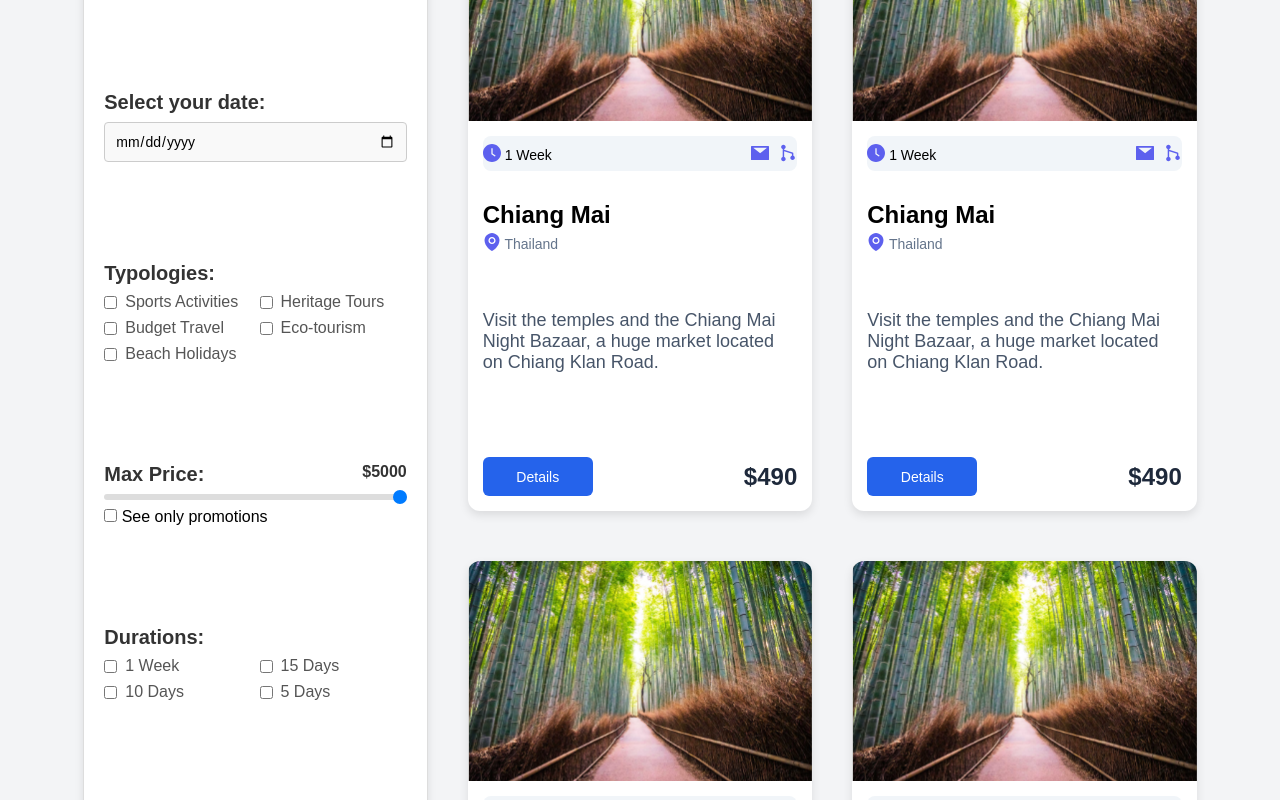
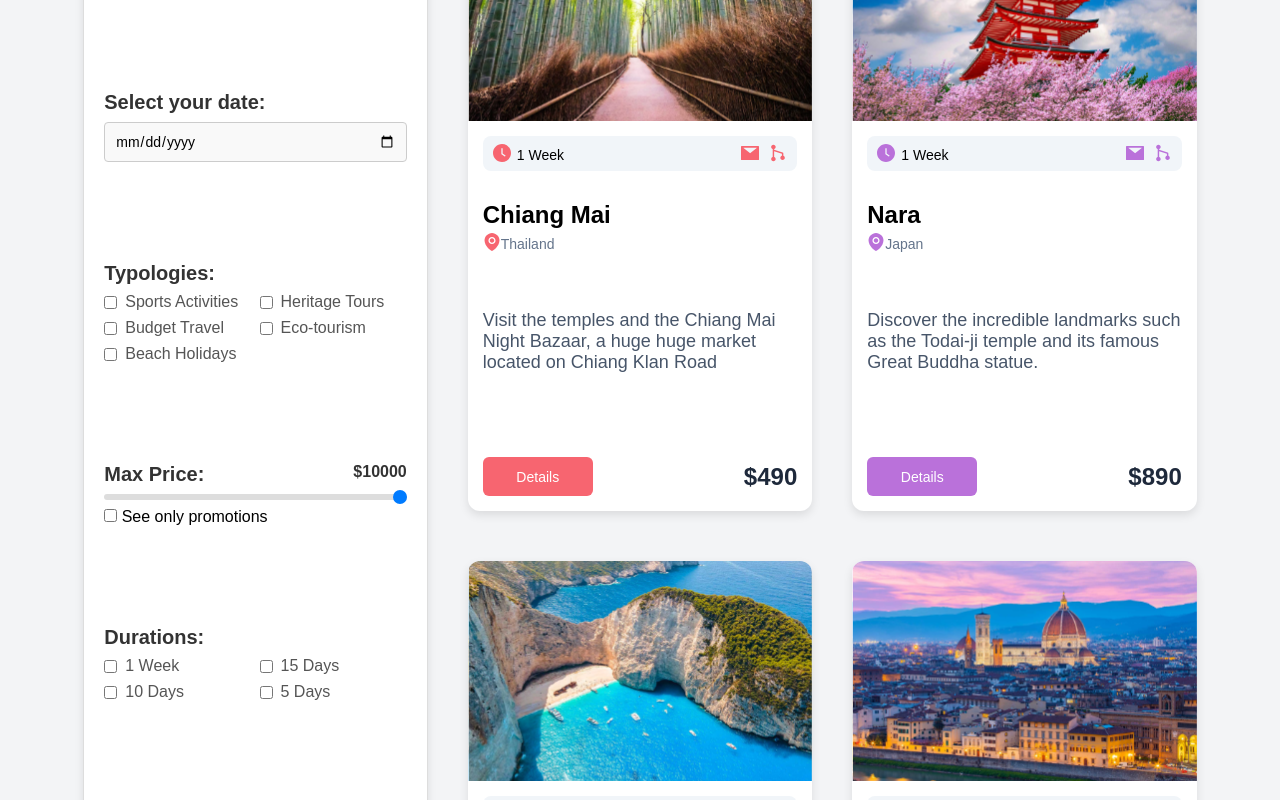
Before and after one commit to lamlinhh/Travel_Web, a Next.js app: page /Search in a window 1280 px wide. Shown: the part 720-1520 px from the top of the page. Built offline with nearby package versions, Linux system fonts and the light colour scheme.

Commit message:
Refactor_Search

```diff
--- a/components/CardDetails/index.tsx
+++ b/components/CardDetails/index.tsx
@@ -1,50 +1,55 @@
-import React from "react";
-import styles from "./styles.module.scss";
-import Image from "next/image";
-import ChiangMai from "@/public/assets/ImageDetail/ChiangMai.svg";
 import {
+  ClockCircleFilled,
   EnvironmentFilled,
   MailFilled,
   MergeFilled,
-  ClockCircleFilled,
-} from "@ant-design/icons";
+} from '@ant-design/icons';
+import Image from 'next/image';
+import styles from './styles.module.scss';
+import CardDetail from '@/type/CardDetail';
 
-const index = () => {
+const index = (props: CardDetail) => {
+  const { name, location, desc, price, img, time, colors } = props;
+
   return (
     <div className={styles.card}>
-      <Image src={ChiangMai} alt="Chiang Mai" className={styles.cardImg} />
+      <Image src={img} alt="Chiang Mai" className={styles.cardImg} />
 
       <div className={styles.cardContent}>
         <div className={styles.infoBar}>
           <span>
-            <ClockCircleFilled style={{ color: "#5d60ee", fontSize: "18px" }} />{" "}
-            1 Week
+            <span style={{ marginRight: '6px' }}>
+              <ClockCircleFilled style={{ color: colors, fontSize: '18px' }} />
+            </span>
+            <span>{time}</span>
           </span>
           <div className={styles.icons}>
-            <span style={{ marginRight: "10px" }}>
-              <MailFilled style={{ color: "#5d60ee", fontSize: "18px" }} />
+            <span style={{ marginRight: '10px' }}>
+              <MailFilled style={{ color: colors, fontSize: '18px' }} />
             </span>
             <span>
-              <MergeFilled style={{ color: "#5d60ee", fontSize: "18px" }} />
+              <MergeFilled style={{ color: colors, fontSize: '18px' }} />
             </span>
           </div>
         </div>
 
-        <h2 className={styles.cardTitle}>Chiang Mai</h2>
+        <h2 className={styles.cardTitle}>{name}</h2>
         <p className={styles.location}>
-          <EnvironmentFilled style={{ color: "#5d60ee", fontSize: "18px" }} />{" "}
-          Thailand
+          <EnvironmentFilled style={{ color: colors, fontSize: '18px' }} />
+          {location}
         </p>
 
-        <p className={styles.description}>
-          Visit the temples and the Chiang Mai Night Bazaar, a huge market
-          located on Chiang Klan Road.
-        </p>
+        <p className={styles.description}>{desc}</p>
 
         <div className={styles.cardFooter}>
-          <button className={styles.detailsBtn}>Details</button>
+          <button
+            className={styles.detailsBtn}
+            style={{ backgroundColor: colors }}
+          >
+            Details
+          </button>
           <p className={styles.price}>
-            <span>$490</span>
+            <span>${price}</span>
           </p>
         </div>
       </div>
--- a/components/CardDetails/styles.module.scss
+++ b/components/CardDetails/styles.module.scss
@@ -35,7 +35,7 @@ body {
   justify-content: space-between;
   align-items: center;
   background: #f1f5f9;
-  padding: 8px 0px;
+  padding: 8px 10px;
   border-radius: 8px;
   margin-bottom: 10px;
   font-size: 14px;
@@ -80,7 +80,6 @@ body {
 }
 
 .detailsBtn {
-  background: #2563eb;
   color: white;
   border: none;
   padding: 8px 12px;
--- a/components/SearchFilter/index.tsx
+++ b/components/SearchFilter/index.tsx
@@ -3,7 +3,7 @@ import React, { useState } from 'react';
 import styles from './styles.module.scss';
 
 const SearchFilter = () => {
-  const [price, setPrice] = useState(5000);
+  const [price, setPrice] = useState(10000);
   return (
     <div className={styles.filterContainer}>
       <div className={styles.section}>
--- a/screens/Search/Search.tsx
+++ b/screens/Search/Search.tsx
@@ -4,6 +4,10 @@ import Image from 'next/image';
 import BarImage from '@/public/assets/Search/BarImage.svg';
 import CardDetails from '@/components/CardDetails';
 import SearchFilter from '@/components/SearchFilter';
+import ChiangMai from '@/public/assets/ImageDetail/ChiangMai.svg';
+import ChaoPhraya from '@/public/assets/ImageDetail/ChaoPhraya.svg';
+import Nara from '@/public/assets/ImageDetail/Nara.svg';
+import Bangkok from '@/public/assets/ImageDetail/Bangkok.svg';
 
 const Search = () => {
   return (
@@ -16,12 +20,52 @@ const Search = () => {
           <SearchFilter />
         </div>
         <div className={styles.detail1}>
-          <CardDetails />
-          <CardDetails />
+          <CardDetails
+            name={'Chiang Mai'}
+            location={'Thailand'}
+            desc={
+              'Visit the temples and the Chiang Mai Night Bazaar, a huge huge market located on Chiang Klan Road'
+            }
+            price={'490'}
+            time="1 Week"
+            img={ChiangMai}
+            colors="#F76570"
+          />
+          <CardDetails
+            name={'Chao Phraya'}
+            location={'Thailand'}
+            desc={
+              'Boat tour in the capital of Thailand, Bangkok, to see the beautiful palaces and monuments from the water.'
+            }
+            price={'98'}
+            time="1 Week"
+            img={ChaoPhraya}
+            colors="#14B9D5"
+          />
         </div>
         <div className={styles.detail2}>
-          <CardDetails />
-          <CardDetails />
+          <CardDetails
+            name={'Nara'}
+            location={'Japan'}
+            desc={
+              'Discover the incredible landmarks such as the Todai-ji temple and its famous Great Buddha statue.'
+            }
+            price={'890'}
+            time="1 Week"
+            img={Nara}
+            colors={'#BA71DA'}
+          />
+          <CardDetails
+            name={'Bangkok'}
+            location={'Thailand'}
+            desc={
+              'Marvelous culinary and cultural trip to the Thai capital with its wonderful monuments and Buddha statues.'
+            }
+            price={'1000'}
+            time="1 Week"
+            img={Bangkok}
+            colors={'#FFD205'}
+          />
         </div>
       </div>
     </div>
--- /dev/null
+++ b/type/CardDetail.ts
@@ -0,0 +1,11 @@
+interface CardDetail {
+  name: string;
+  location: string;
+  desc: string;
+  price: string;
+  img: string;
+  time: string;
+  colors?: string;
+}
+
+export default CardDetail;
```
